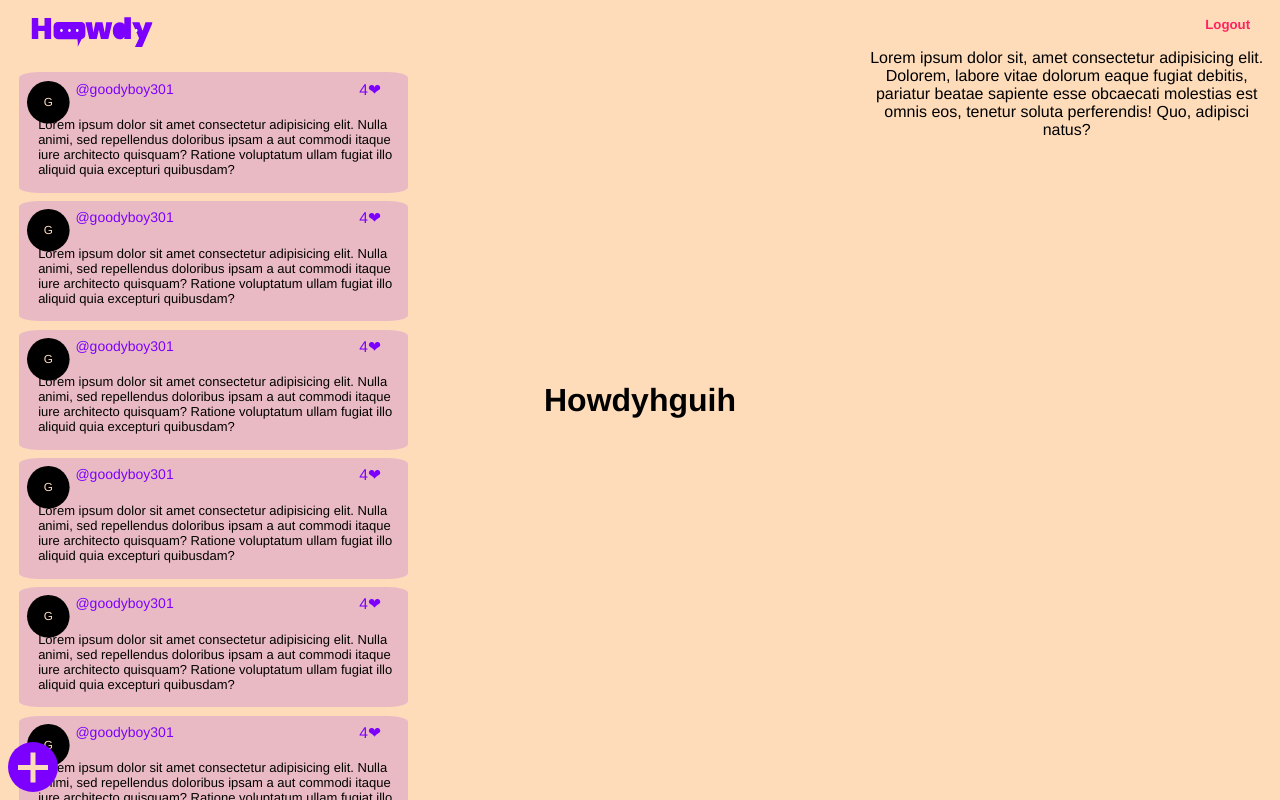
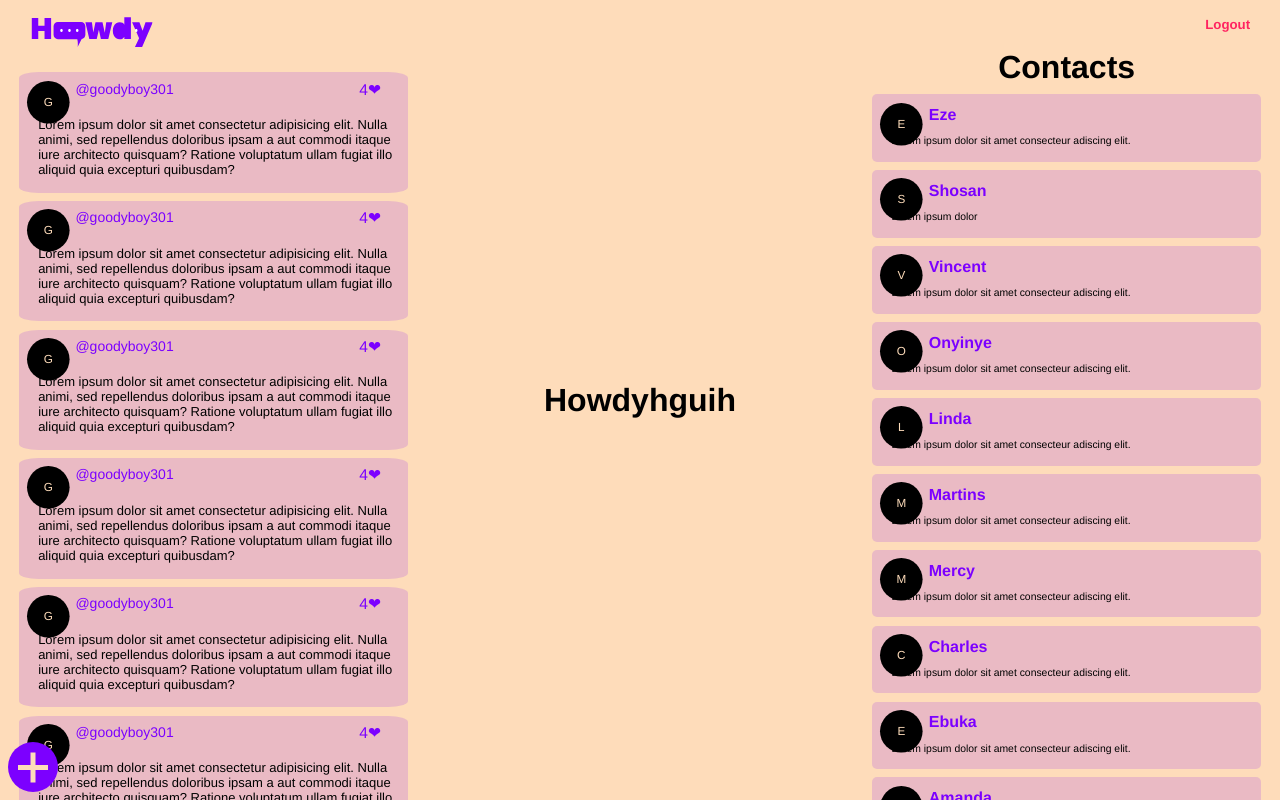
Before and after one commit to GoodyBoy301/Howdy-Frontend, a Vue app: page / in a window 1280 px wide. Built offline with nearby package versions, Linux system fonts and the light colour scheme.

Commit message:
Person Component

```diff
--- a/src/components/LayoutOne/index.vue
+++ b/src/components/LayoutOne/index.vue
@@ -2,7 +2,7 @@
   <div class="layout">
     <Tab><img src="../../assets/Howdy.svg" width="150" height="30" /></Tab>
     <Body
-      ><div class="articles">
+      ><div>
         <Post
           v-for="post in posts"
           :key="post.id"
--- /dev/null
+++ b/src/components/LayoutThree/Person.vue
@@ -0,0 +1,54 @@
+<template>
+  <section>
+    <router-link :to="contact.username">
+      <div class="title">
+        <DP addClass="scale">{{ contact.name[0] }}</DP>
+        <span class="user">{{ contact.name }}</span>
+      </div>
+      <div class="content">{{ contact.lastMessage }}</div>
+    </router-link>
+  </section>
+</template>
+
+<script>
+import DP from "../DP.vue";
+export default {
+  props: ["contact"],
+  components: { DP },
+};
+</script>
+
+<style scoped>
+section {
+  background: var(--primaryO);
+  margin: 2% auto;
+  margin-bottom: 2%;
+  border-radius: 5px;
+  padding: 2%;
+  font-size: 13px;
+  width: 95%;
+  cursor: pointer;
+}
+.title {
+  position: relative;
+  display: flex;
+  justify-content: space-between;
+  color: var(--primary);
+}
+.user {
+  margin-left: 13%;
+  margin-top: 1%;
+  font-size: 16px;
+  font-weight: 600;
+}
+section:hover {
+  border-bottom: 1px solid var(--primary);
+  transform: scale(1.05);
+}
+
+.content {
+  padding: 3% 0 2% 3%;
+  text-align: left;
+  font-size: 0.8em;
+}
+</style>
--- a/src/components/LayoutThree/index.vue
+++ b/src/components/LayoutThree/index.vue
@@ -3,19 +3,44 @@
     <Tab><h5>Logout</h5></Tab>
     <Body
       ><div>
-        Lorem ipsum dolor sit, amet consectetur adipisicing elit. Dolorem,
-        labore vitae dolorum eaque fugiat debitis, pariatur beatae sapiente esse
-        obcaecati molestias est omnis eos, tenetur soluta perferendis! Quo,
-        adipisci natus?
-      </div></Body
-    >
+        <h1>Contacts</h1>
+        <Person
+          v-for="contact in contacts"
+          :key="contact.username"
+          :contact="contact"
+        /></div
+    ></Body>
   </div>
 </template>
 
 <script>
 import Body from "../Body.vue";
+import Post from "../LayoutOne/Post.vue";
 import Tab from "../Tab.vue";
-export default { name: "LayoutOne", components: { Tab, Body } };
+
+import contacts from "../../data/contacts";
+import Person from "./Person.vue";
+import messages from "../../data/messages";
+
+contacts.forEach((contact) => (contact.messages = messages));
+console.log(contacts);
+
+export default {
+  name: "LayoutOne",
+  components: { Tab, Body, Post, Person },
+  data() {
+    return {
+      contacts,
+      messages,
+      create: false,
+    };
+  },
+  methods: {
+    handleCreate() {
+      this.create = !this.create;
+    },
+  },
+};
 </script>
 
 <style scoped>
@@ -23,4 +48,7 @@ h5 {
   margin-left: auto;
   cursor: pointer;
 }
+h1 {
+  pointer-events: none;
+}
 </style>
--- a/src/data/contacts.js
+++ b/src/data/contacts.js
@@ -1,70 +1,70 @@
 export default [
   {
-    user: "goodyboy301",
+    username: "goodyboy301",
     name: "Eze",
     lastPing: 20202000,
     lastMessage: "Lorem ipsum dolor sit amet consecteur adiscing elit.",
     messages: [],
   },
   {
-    user: "goodyboy301",
-    name: "Eze",
+    username: "shosan",
+    name: "Shosan",
     lastPing: 20202001,
     lastMessage: "Lorem ipsum dolor",
     messages: [],
   },
   {
-    user: "goodyboy301",
-    name: "Eze",
+    username: "vincent",
+    name: "Vincent",
     lastPing: 20202002,
     lastMessage: "Lorem ipsum dolor sit amet consecteur adiscing elit.",
     messages: [],
   },
   {
-    user: "goodyboy301",
-    name: "Eze",
+    username: "onyinye",
+    name: "Onyinye",
     lastPing: 20202003,
     lastMessage: "Lorem ipsum dolor sit amet consecteur adiscing elit.",
     messages: [],
   },
   {
-    user: "goodyboy301",
-    name: "Eze",
+    username: "linda",
+    name: "Linda",
     lastPing: 20202004,
     lastMessage: "Lorem ipsum dolor sit amet consecteur adiscing elit.",
     messages: [],
   },
   {
-    user: "goodyboy301",
-    name: "Eze",
+    username: "martins",
+    name: "Martins",
     lastPing: 20202005,
     lastMessage: "Lorem ipsum dolor sit amet consecteur adiscing elit.",
     messages: [],
   },
   {
-    user: "goodyboy301",
-    name: "Eze",
+    username: "cupcake",
+    name: "Mercy",
     lastPing: 20202006,
     lastMessage: "Lorem ipsum dolor sit amet consecteur adiscing elit.",
     messages: [],
   },
   {
-    user: "goodyboy301",
-    name: "Eze",
+    username: "charles",
+    name: "Charles",
     lastPing: 20202007,
     lastMessage: "Lorem ipsum dolor sit amet consecteur adiscing elit.",
     messages: [],
   },
   {
-    user: "goodyboy301",
-    name: "Eze",
+    username: "ebuks",
+    name: "Ebuka",
     lastPing: 20202008,
     lastMessage: "Lorem ipsum dolor sit amet consecteur adiscing elit.",
     messages: [],
   },
   {
-    user: "goodyboy301",
-    name: "Eze",
+    username: "amanda",
+    name: "Amanda",
     lastPing: 20202009,
     lastMessage: "Lorem ipsum dolor sit amet consecteur adiscing elit.",
     messages: [],
--- a/src/data/messages.js
+++ b/src/data/messages.js
@@ -3,60 +3,80 @@ export default [
     id: "ygygsyhgyh6762",
     fromMe: true,
     content: "Lorem ipsum dolor sit amet consectetur asipiscing elit",
+    view: false,
+    username: "goodyboy301",
     time: "20201000",
   },
   {
     id: "ygygsyhgyh6763",
     fromMe: false,
     content: "Lorem ipsum dolor sit amet consectetur asipiscing elit",
+    view: false,
+    username: "goodyboy301",
     time: "20201001",
   },
   {
     id: "ygygsyhgyh6764",
     fromMe: true,
     content: "Lorem ipsum dolor sit amet consectetur asipiscing elit",
+    view: false,
+    username: "goodyboy301",
     time: "20201002",
   },
   {
     id: "ygygsyhgyh6765",
     fromMe: false,
     content: "Lorem ipsum dolor sit amet consectetur asipiscing elit",
+    view: false,
+    username: "goodyboy301",
     time: "20201003",
   },
   {
     id: "ygygsyhgyh6766",
     fromMe: true,
     content: "Lorem ipsum dolor sit amet consectetur asipiscing elit",
+    view: false,
+    username: "goodyboy301",
     time: "20201004",
   },
   {
     id: "ygygsyhgyh6767",
     fromMe: false,
     content: "Lorem ipsum dolor sit amet consectetur asipiscing elit",
+    view: false,
+    username: "goodyboy301",
     time: "20201005",
   },
   {
     id: "ygygsyhgyh6768",
     fromMe: true,
     content: "Lorem ipsum dolor sit amet consectetur asipiscing elit",
+    view: false,
+    username: "goodyboy301",
     time: "20201006",
   },
   {
     id: "ygygsyhgyh6769",
     fromMe: false,
     content: "Lorem ipsum dolor sit amet consectetur asipiscing elit",
+    view: false,
+    username: "goodyboy301",
     time: "20201007",
   },
   {
     id: "ygygsyhgyh6710",
     fromMe: true,
     content: "Lorem ipsum dolor sit amet consectetur asipiscing elit",
+    view: false,
+    username: "goodyboy301",
     time: "20201008",
   },
   {
     id: "ygygsyhgyh6711",
     fromMe: false,
     content: "Lorem ipsum dolor sit amet consectetur asipiscing elit",
+    view: false,
+    username: "goodyboy301",
     time: "20201009",
   },
 ];
```
